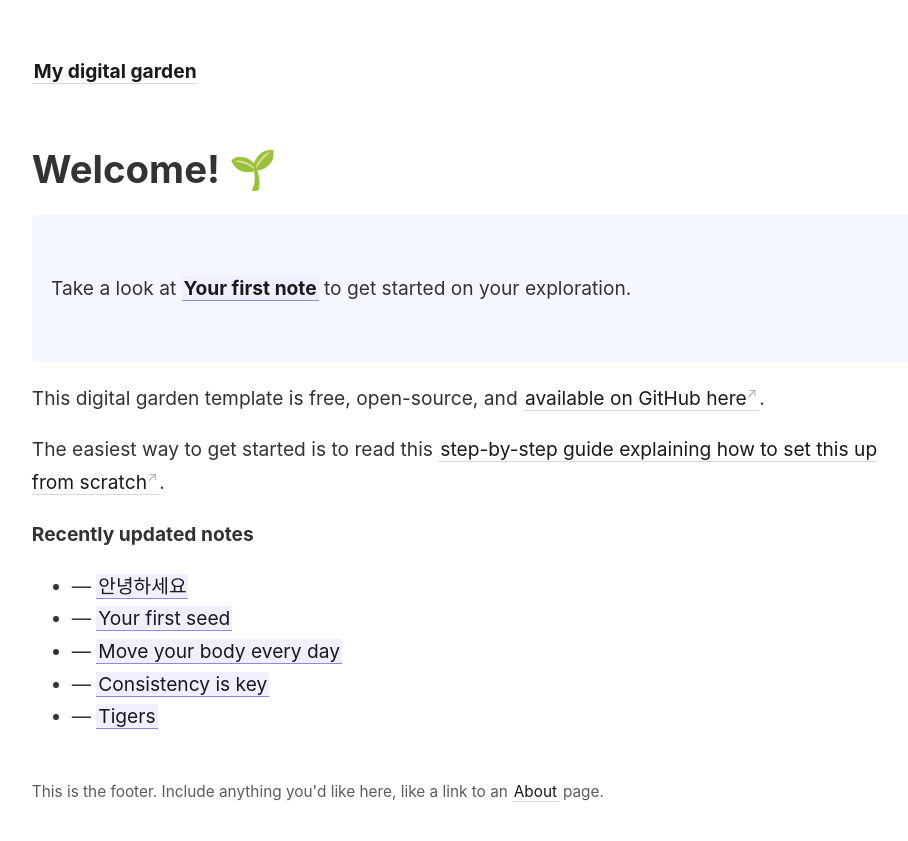
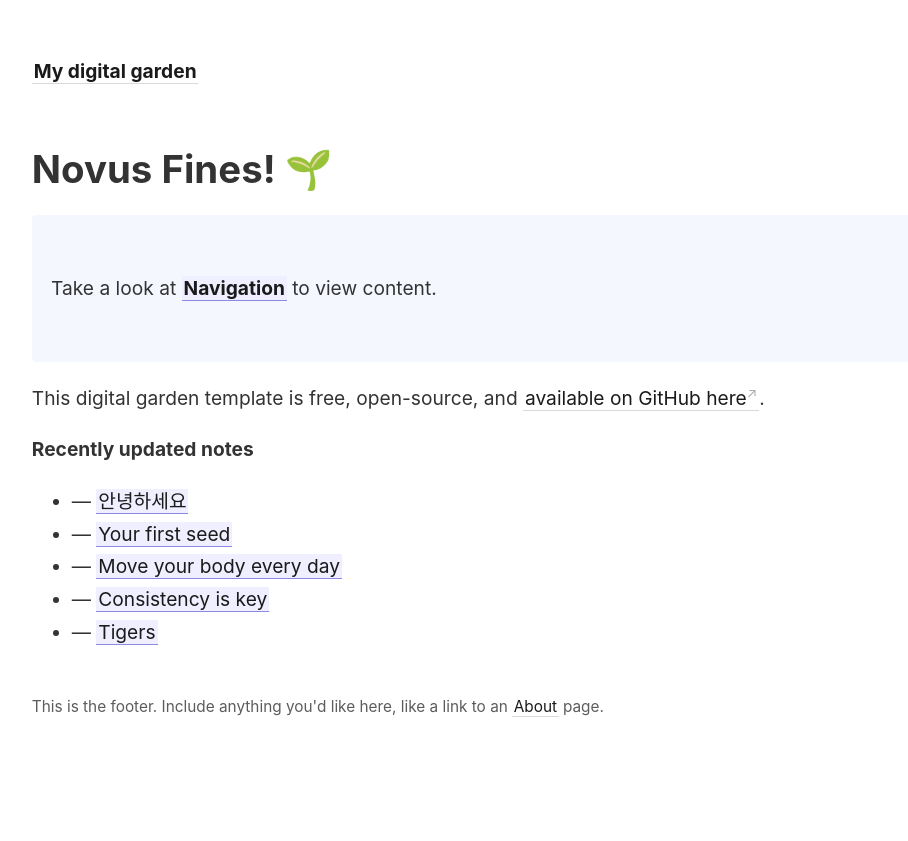
Before and after one commit to Atleast6char/Novusfines, a Jekyll site: the page built from _pages/index.md, in a window 1280 px wide. Shown: the top 841 px of the page, without its empty margins (45-953 px from the left). Built offline with Jekyll 4.4.1, drawn with Linux system fonts in a browser that asks for light colours.

Commit message:
Day 1 Patch

```diff
--- a/_pages/index.md
+++ b/_pages/index.md
@@ -5,15 +5,13 @@ id: home
 permalink: /
 ---
 
-# Welcome! 🌱
+# Novus Fines! 🌱
 
 <p style="padding: 3em 1em; background: #f5f7ff; border-radius: 4px;">
-  Take a look at <span style="font-weight: bold">[[Your first note]]</span> to get started on your exploration.
+  Take a look at <span style="font-weight: bold">[[Navigation]]</span> to view content.
 </p>
 
 This digital garden template is free, open-source, and [available on GitHub here](https://github.com/maximevaillancourt/digital-garden-jekyll-template).
-
-The easiest way to get started is to read this [step-by-step guide explaining how to set this up from scratch](https://maximevaillancourt.com/blog/setting-up-your-own-digital-garden-with-jekyll).
 
 <strong>Recently updated notes</strong>
 
```
Also changed, not shown: _notes/Navigation.md (added, +34 -0 lines), 1 other file.
